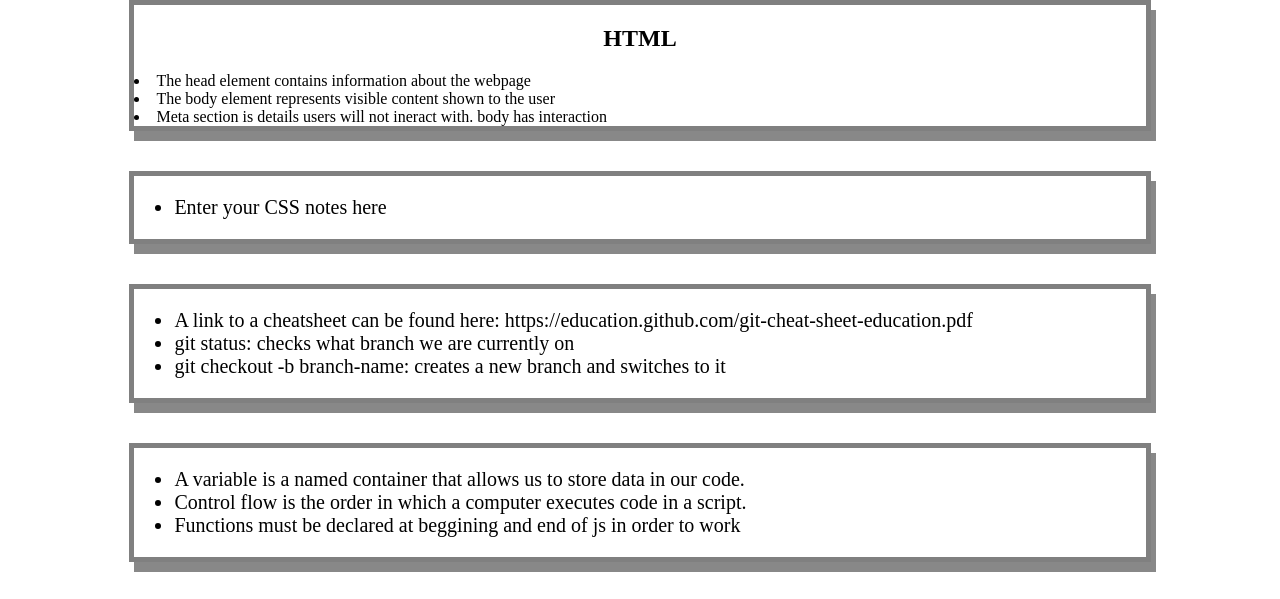
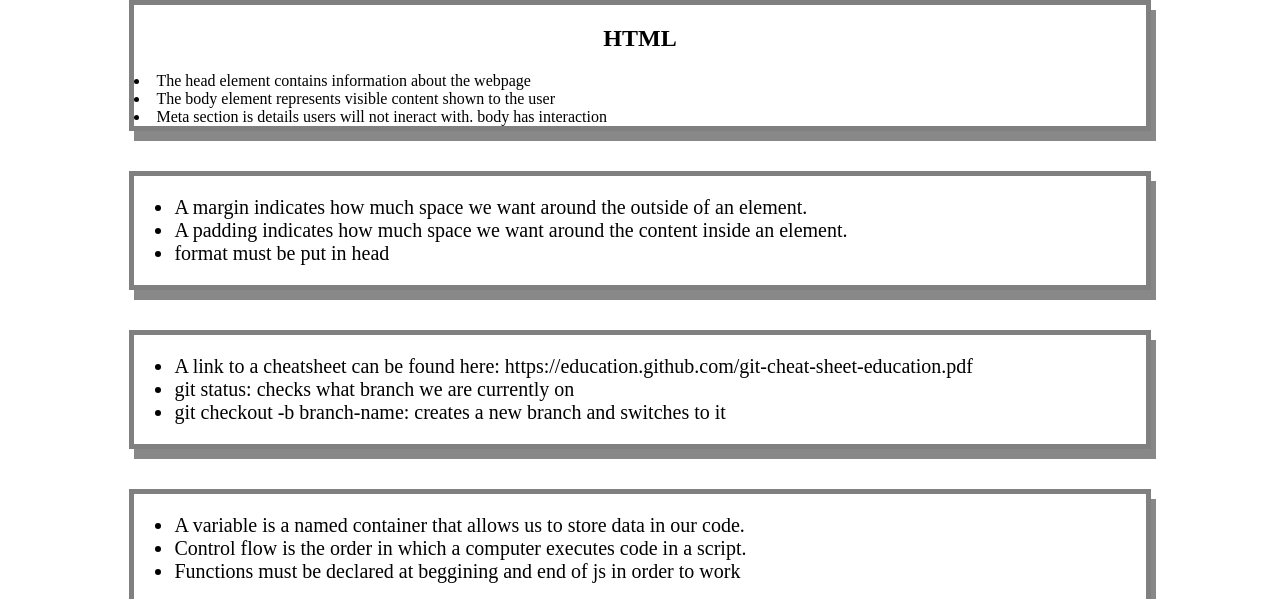
Before and after one commit to PainPeddler/prework-study-guide, a plain HTML site: page index.html in a window 1280 px wide. Shown: the part 181-780 px from the top of the page. Drawn offline with Linux system fonts and the light colour scheme.

Commit message:
Update index.html

```diff
--- a/index.html
+++ b/index.html
@@ -26,7 +26,9 @@
 
       <section class="card" id="css-section">
         <ul>
-          <li>Enter your CSS notes here</li>
+          <li>A margin indicates how much space we want around the outside of an element.</li>
+          <li>A padding indicates how much space we want around the content inside an element.</li>
+          <li> format must be put in head </li>
         </ul>
       </section>
 
```
